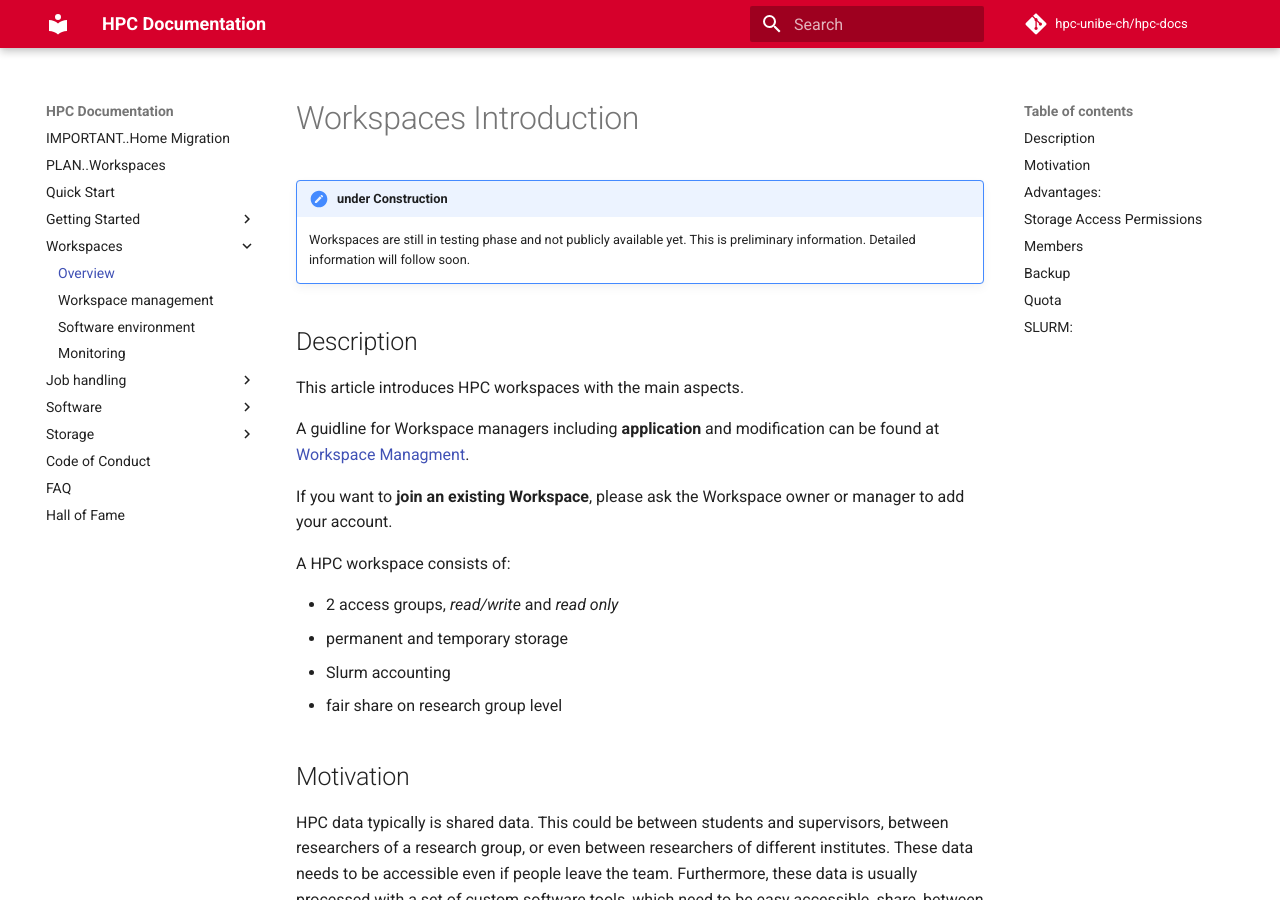
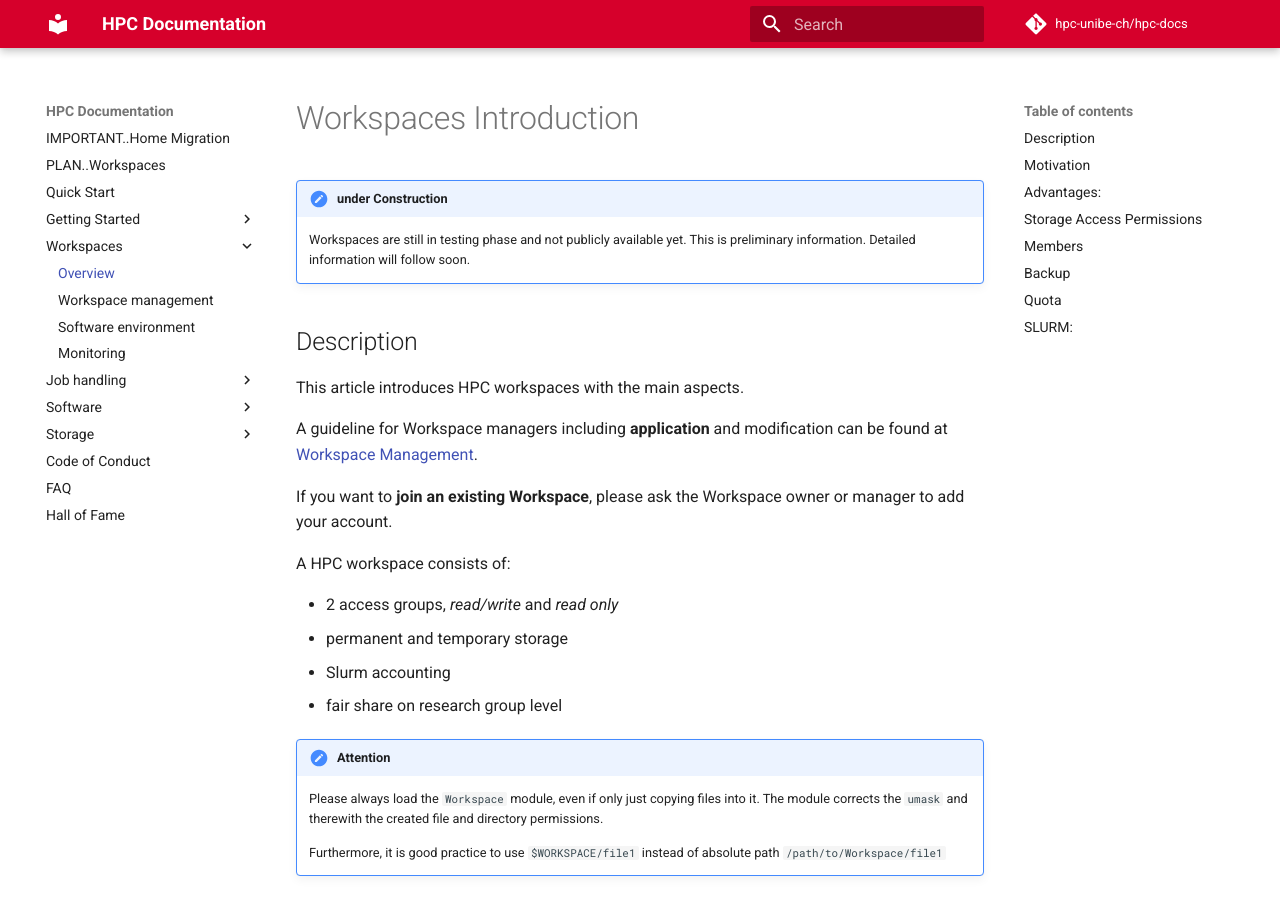
Before and after one commit to hpc-unibe-ch/hpc-unibe-ch.github.io, an MkDocs documentation site: the page built from docs/hpc-workspaces/workspaces.md, in a window 1280 px wide and 900 px high. Built offline with MkDocs 1.6.1 and Material for MkDocs 9.7.7, drawn with Linux system fonts in a browser that asks for light colours; comment, search, counter and statistics services are not loaded.

Commit message:
add Workspace notes about umask

```diff
--- a/docs/hpc-workspaces/workspaces.md
+++ b/docs/hpc-workspaces/workspaces.md
@@ -8,7 +8,7 @@
 ## Description
 This article introduces HPC workspaces with the main aspects.
 
-A guidline for Workspace managers including **application** and modification can be found at [Workspace Managment](management.md).
+A guideline for Workspace managers including **application** and modification can be found at [Workspace Management](management.md).
 
 If you want to **join an existing Workspace**, please ask the Workspace owner or manager to add your account.
 
@@ -18,6 +18,11 @@ A HPC workspace consists of:
 - permanent and temporary storage
 - Slurm accounting
 - fair share on research group level
+
+!!! ATTENTION
+    Please always load the `Workspace` module, even if only just copying files into it. The module corrects the `umask` and therewith the created file and directory permissions.
+
+    Furthermore, it is good practice to use `$WORKSPACE/file1` instead of absolute path `/path/to/Workspace/file1`
 
 ## Motivation
 HPC data typically is shared data. This could be between students and supervisors, between researchers of a research group, or even between researchers of different institutes. These data needs to be accessible even if people leave the team.
```
Also changed, not shown: docs/getting-Started/workspaces.md (+2 -0 lines), docs/hpc-workspaces/environment.md (+6 -0 lines), docs/hpc-workspaces/management.md (+2 -1 lines).
